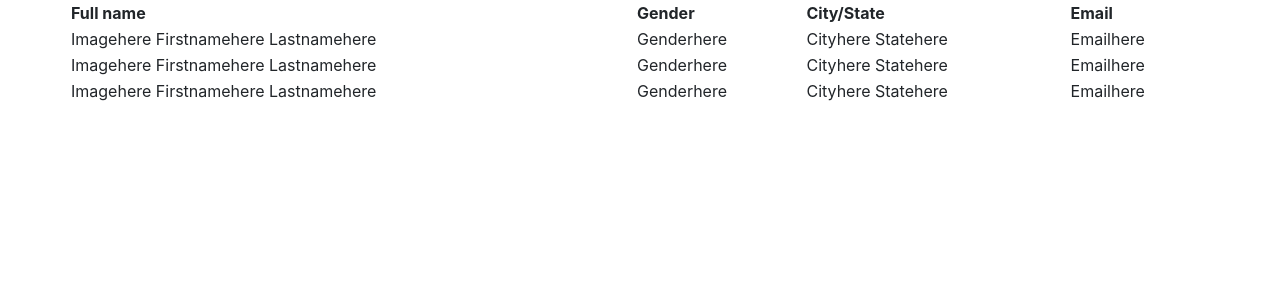
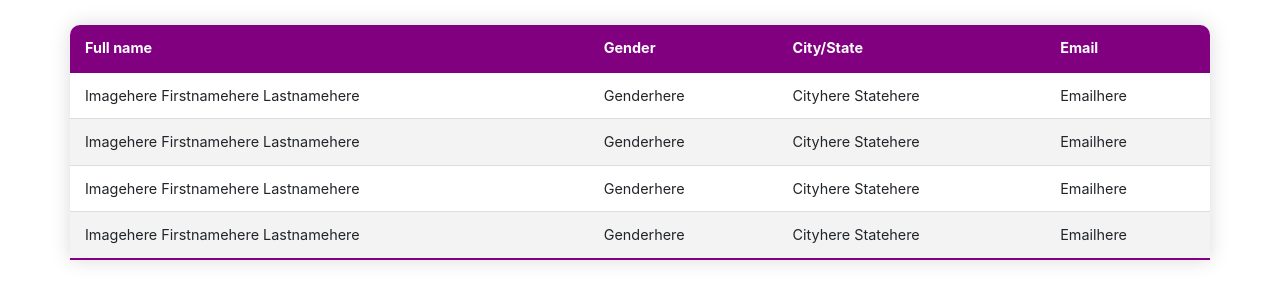
Before and after one commit to jam-madrigal/employee-directory, a React (Create React App) app: page / in a window 1280 px wide. Shown: the top 302 px of the page. Built offline with nearby package versions, Linux system fonts and the light colour scheme.

Commit message:
added a lot of styline to the table

```diff
--- a/src/App.js
+++ b/src/App.js
@@ -10,9 +10,10 @@ function App() {
 
       <div className="row">
 
-        <table className="col-sm">
+        <table className="col-sm" style={{margin: '25px 0', 'font-size': '0.9em', 'min-width': '400px', 'border-radius': '10px 10px 0 0', overflow: 'hidden', 'box-shadow': '0 0 20px rgba(0, 0, 0, 0.15)'}}>
         <TableHead />
           <tbody>
+            <Row />
             <Row />
             <Row />
             <Row />
--- a/src/components/Row/style.css
+++ b/src/components/Row/style.css
@@ -0,0 +1,11 @@
+tr {
+    border-bottom: 1px solid #dddddd
+}
+
+tr:nth-of-type(even) {
+    background-color: #f3f3f3;
+}
+
+tr:last-of-type {
+    border-bottom: 2px solid purple;
+}
--- a/src/components/TableHeader/style.css
+++ b/src/components/TableHeader/style.css
@@ -0,0 +1,12 @@
+thead tr {
+    background-color: purple;
+    color: white;
+    text-align: left;
+    font-weight: bold;
+
+}
+
+th, td {
+    padding: 12px 15px;
+
+}
```
